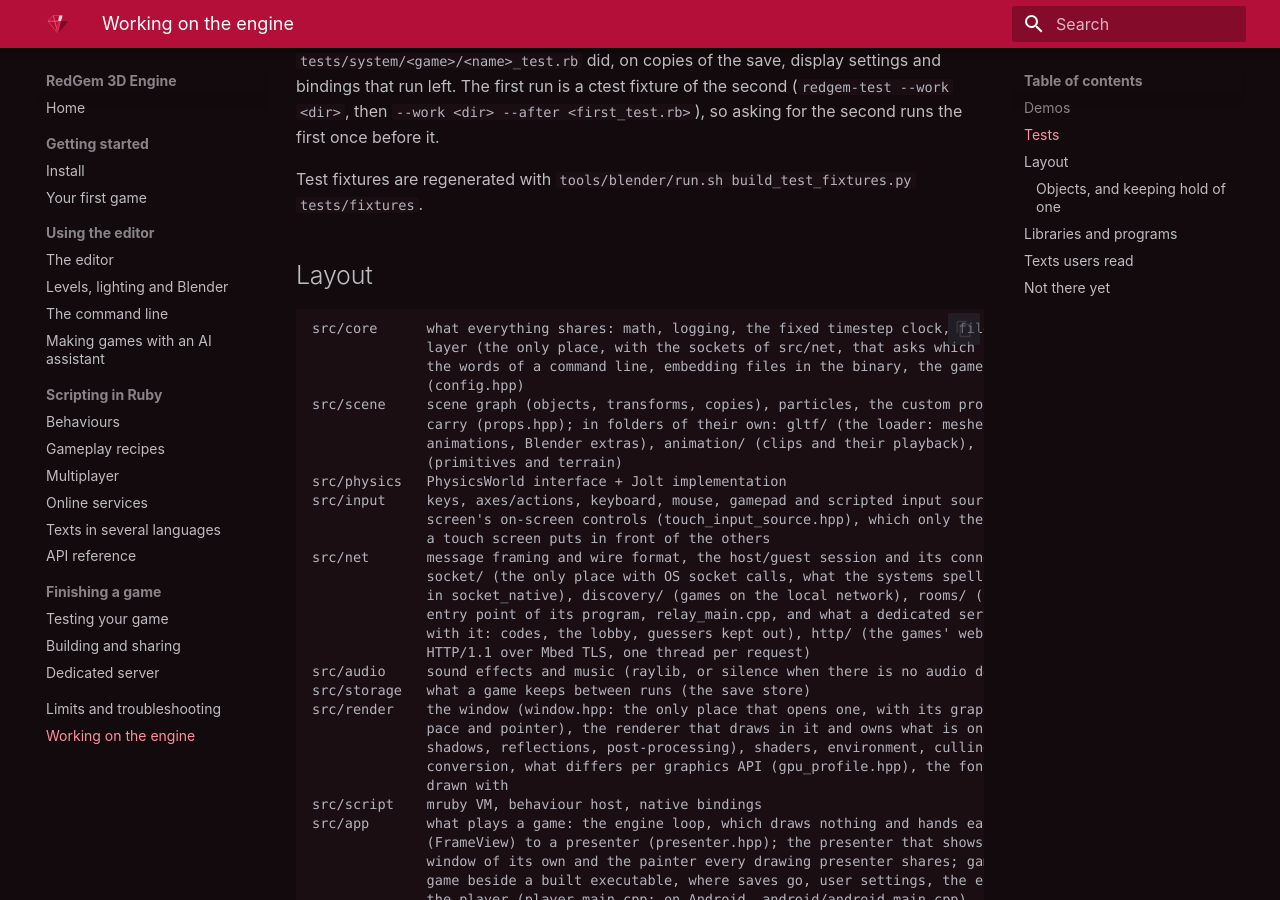
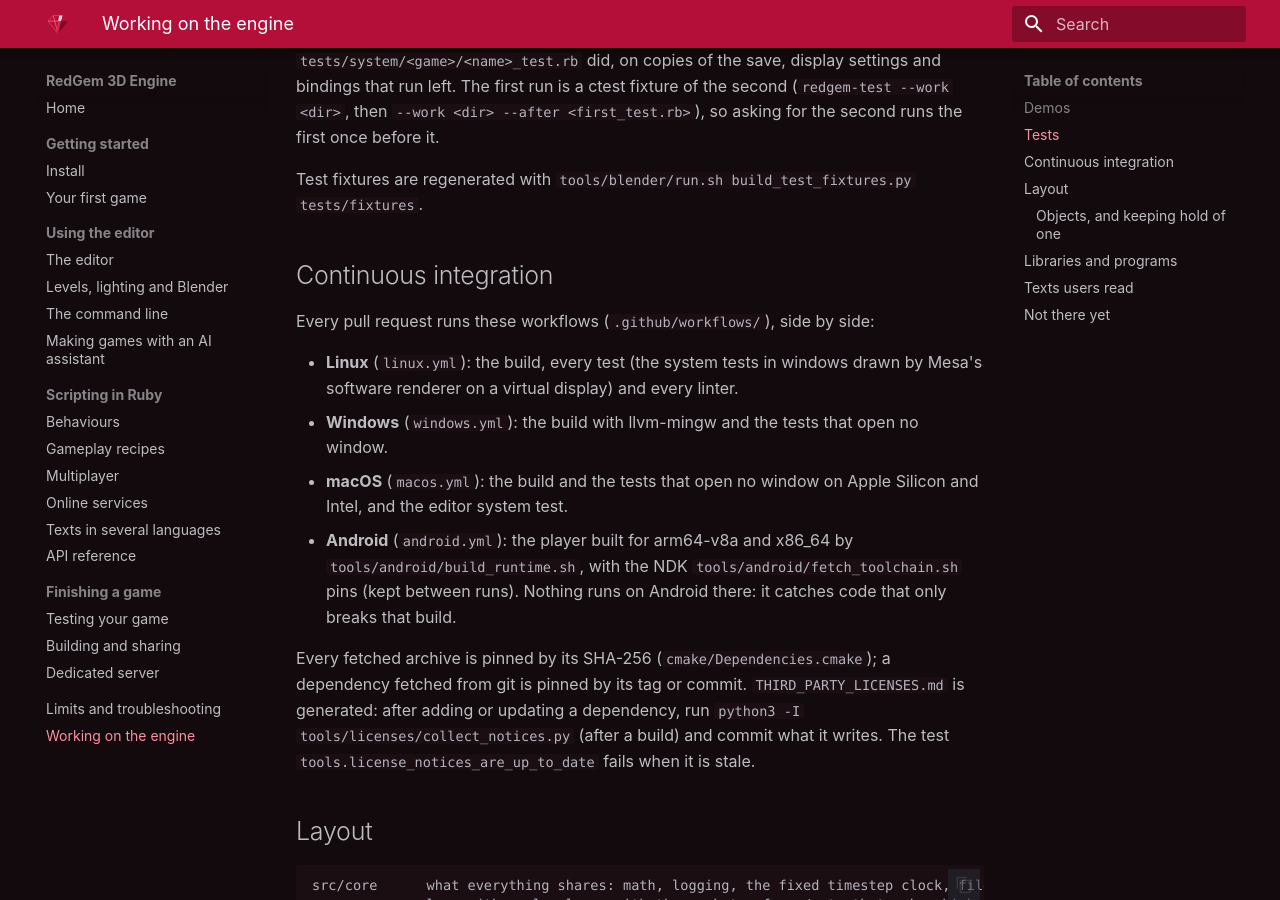
Before and after one commit to carlosdanielpohlod/redgem, an MkDocs documentation site: the page built from docs/contributing.md, in a window 1280 px wide and 900 px high, scrolled down 1958 px. Built offline with MkDocs 1.6.1 and Material for MkDocs 9.7.7, drawn with Linux system fonts in a browser that asks for light colours.

Commit message:
Document the Android build, the checksum and the notices check

```diff
--- a/docs/contributing.md
+++ b/docs/contributing.md
@@ -84,6 +84,24 @@ run left. The first run is a ctest fixture of the second (`redgem-test --work <d
 
 Test fixtures are regenerated with
 `tools/blender/run.sh build_test_fixtures.py tests/fixtures`.
+
+## Continuous integration
+
+Every pull request runs these workflows (`.github/workflows/`), side by side:
+
+* **Linux** (`linux.yml`): the build, every test (the system tests in windows drawn by Mesa's
+  software renderer on a virtual display) and every linter.
+* **Windows** (`windows.yml`): the build with llvm-mingw and the tests that open no window.
+* **macOS** (`macos.yml`): the build and the tests that open no window on Apple Silicon and Intel,
+  and the editor system test.
+* **Android** (`android.yml`): the player built for arm64-v8a and x86_64 by
+  `tools/android/build_runtime.sh`, with the NDK `tools/android/fetch_toolchain.sh` pins (kept
+  between runs). Nothing runs on Android there: it catches code that only breaks that build.
+
+Every fetched archive is pinned by its SHA-256 (`cmake/Dependencies.cmake`); a dependency fetched
+from git is pinned by its tag or commit. `THIRD_PARTY_LICENSES.md` is generated: after adding or
+updating a dependency, run `python3 -I tools/licenses/collect_notices.py` (after a build) and
+commit what it writes. The test `tools.license_notices_are_up_to_date` fails when it is stale.
 
 ## Layout
 
```
Also changed, not shown: CHANGELOG.md (+10 -0 lines), KNOWN_LIMITATIONS.md (+2 -3 lines).
